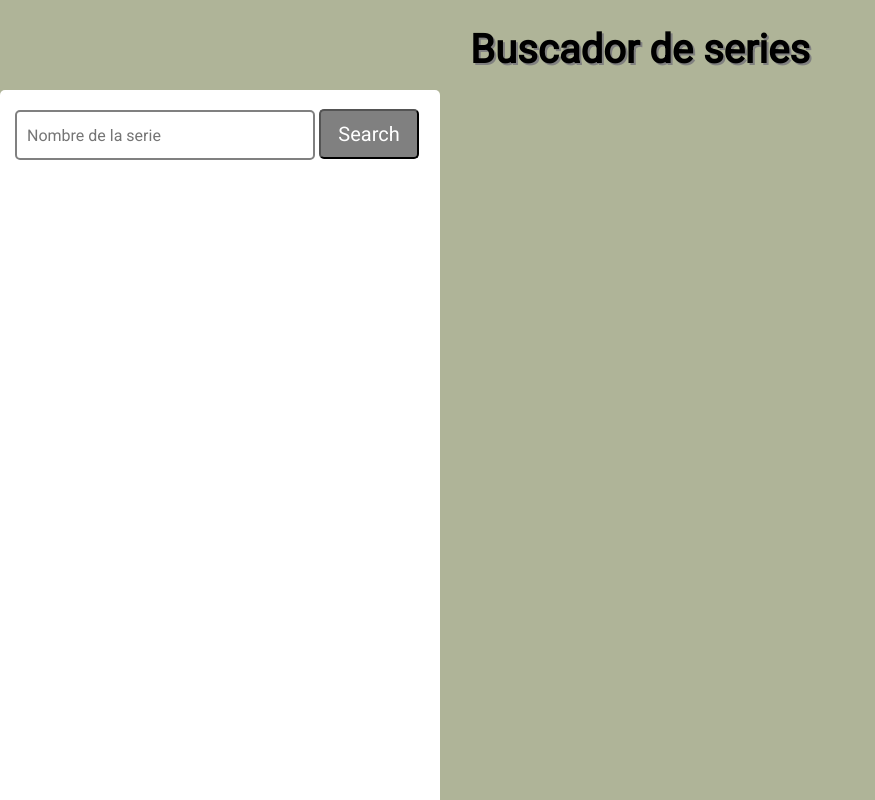
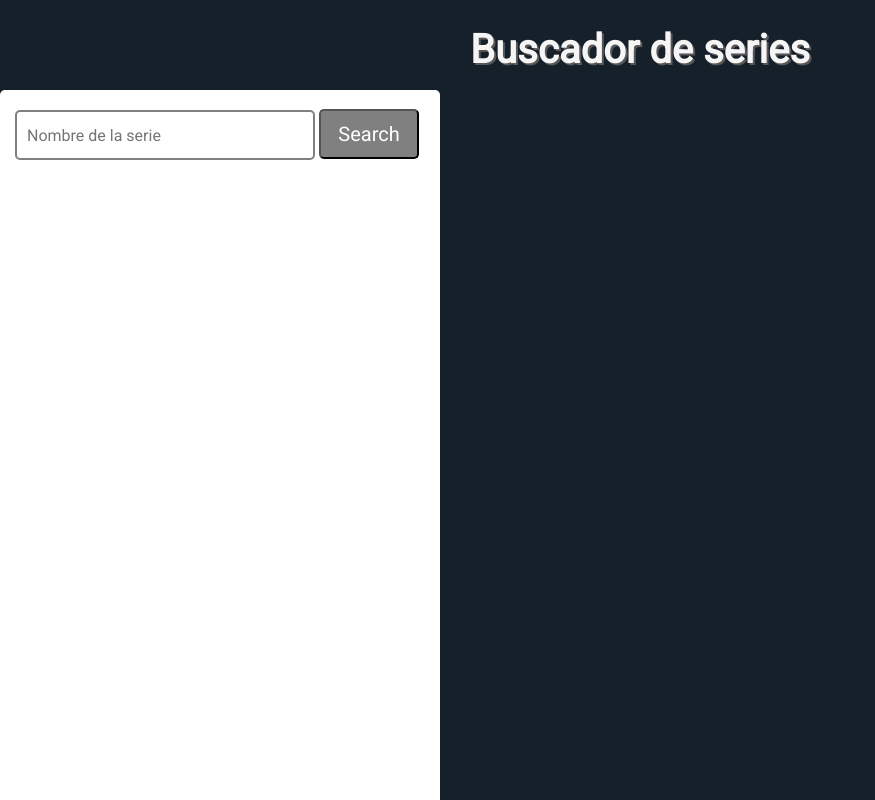
Before and after one commit to laugeeme/adalab-module2-exam-final, a website: page public/index.html in a window 1280 px wide. Shown: the whole page, without its empty margins (0-875 px from the left). Drawn offline with Linux system fonts and the light colour scheme.

Commit message:
start readme file

```diff
--- a/_src/assets/scss/components/_header.scss
+++ b/_src/assets/scss/components/_header.scss
@@ -1,7 +1,7 @@
 .main-title{
     text-align: center;
     font-family: 'Roboto';
-    color:black;
+    color:whitesmoke;
     font-size: 40px;
-    text-shadow: grey 2px 2px;
+    text-shadow: rgb(90, 87, 87) 2px 2px;
 }
--- a/_src/assets/scss/core/_reset.scss
+++ b/_src/assets/scss/core/_reset.scss
@@ -31,7 +31,7 @@
 body {
   margin: 0;
   padding: 0;
-  background: #afb498;
+  background: #15202B;
 
 }
 
```
Also changed, not shown: README.md, public/assets/css/main.css, 1 other file.
